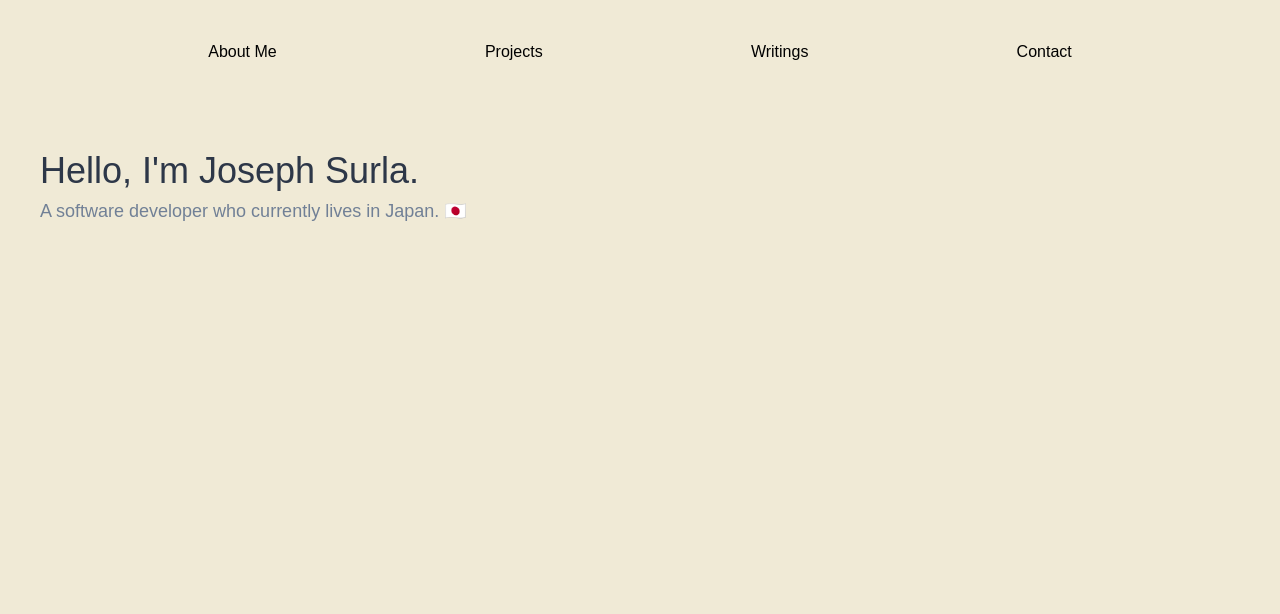
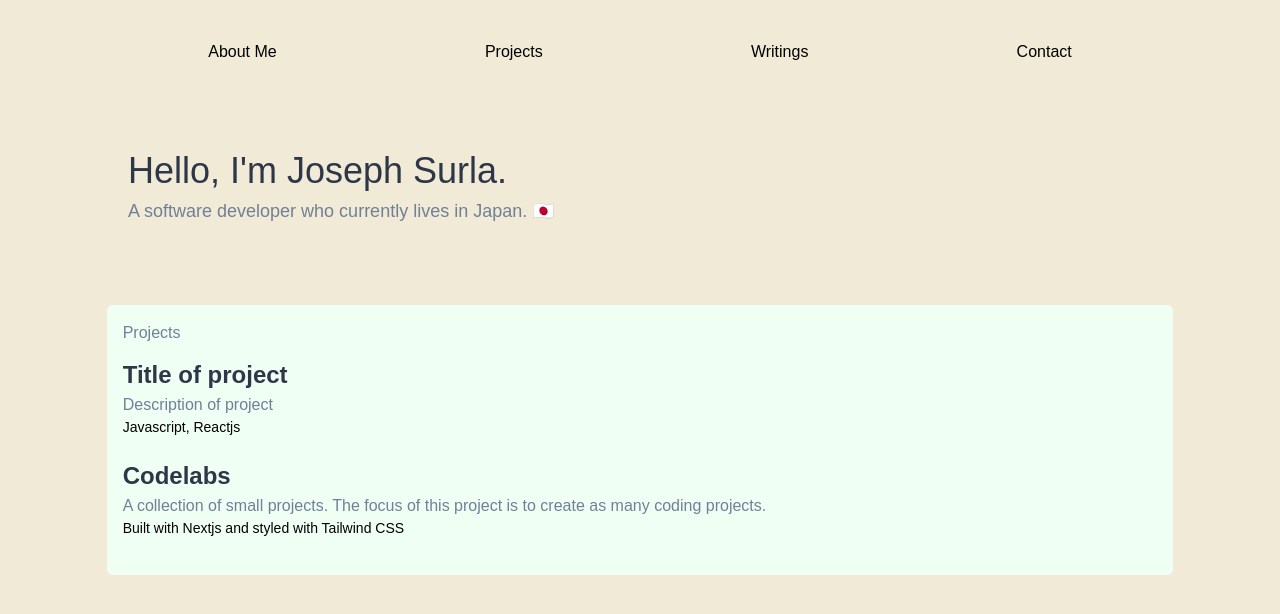
Before and after one commit to surla/josephsurla-v1, a Next.js app: page / in a window 1280 px wide. Shown: the top 614 px of the page. Built offline with nearby package versions, Linux system fonts and the light colour scheme.

Commit message:
Create projects component

```diff
--- /dev/null
+++ b/components/projects.js
@@ -0,0 +1,31 @@
+const projects = [
+  {
+    title: "Title of project",
+    description: "Description of project",
+    technology: "Javascript, Reactjs",
+  },
+  {
+    title: "Codelabs",
+    description:
+      "A collection of small projects. The focus of this project is to create as many coding projects.",
+    technology: "Built with Nextjs and styled with Tailwind CSS",
+  },
+];
+
+export default function Projects() {
+  return (
+    <div className="container mx-auto bg-green-100 w-10/12 rounded-md p-4">
+      <h3 className="text-gray-600 pb-3">Projects</h3>
+
+      <div className="">
+        {projects.map(({ title, description, technology }) => (
+          <div className=" pb-5">
+            <div className="text-2xl font-bold text-gray-800">{title}</div>
+            <p className="text-gray-600">{description}</p>
+            <p className="text-sm">{technology}</p>
+          </div>
+        ))}
+      </div>
+    </div>
+  );
+}
--- a/pages/index.js
+++ b/pages/index.js
@@ -1,10 +1,11 @@
 import Nav from "../components/nav";
+import Projects from "../components/projects";
 
 export default function IndexPage() {
   return (
     <div>
       <Nav />
-      <div className="container mx-auton pl-10 py-20">
+      <div className="container mx-auto w-4/5 py-20">
         <div className="text-left">
           <p className=" text-gray-800 sm:text-lg lg:text-4xl">
             Hello, I'm Joseph Surla.
@@ -14,6 +15,8 @@ export default function IndexPage() {
           </p>
         </div>
       </div>
+
+      <Projects />
 
       {/*social media links*/}
       {/* <ul>
```
